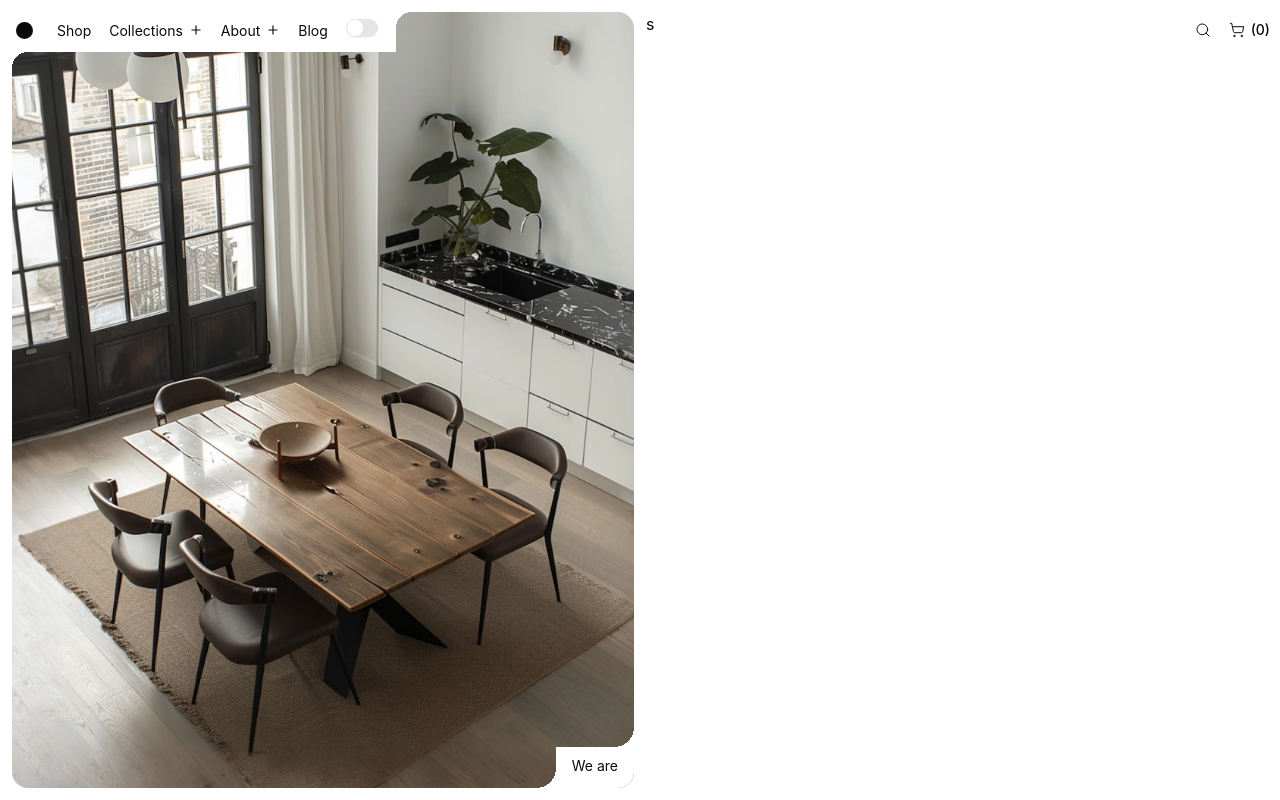
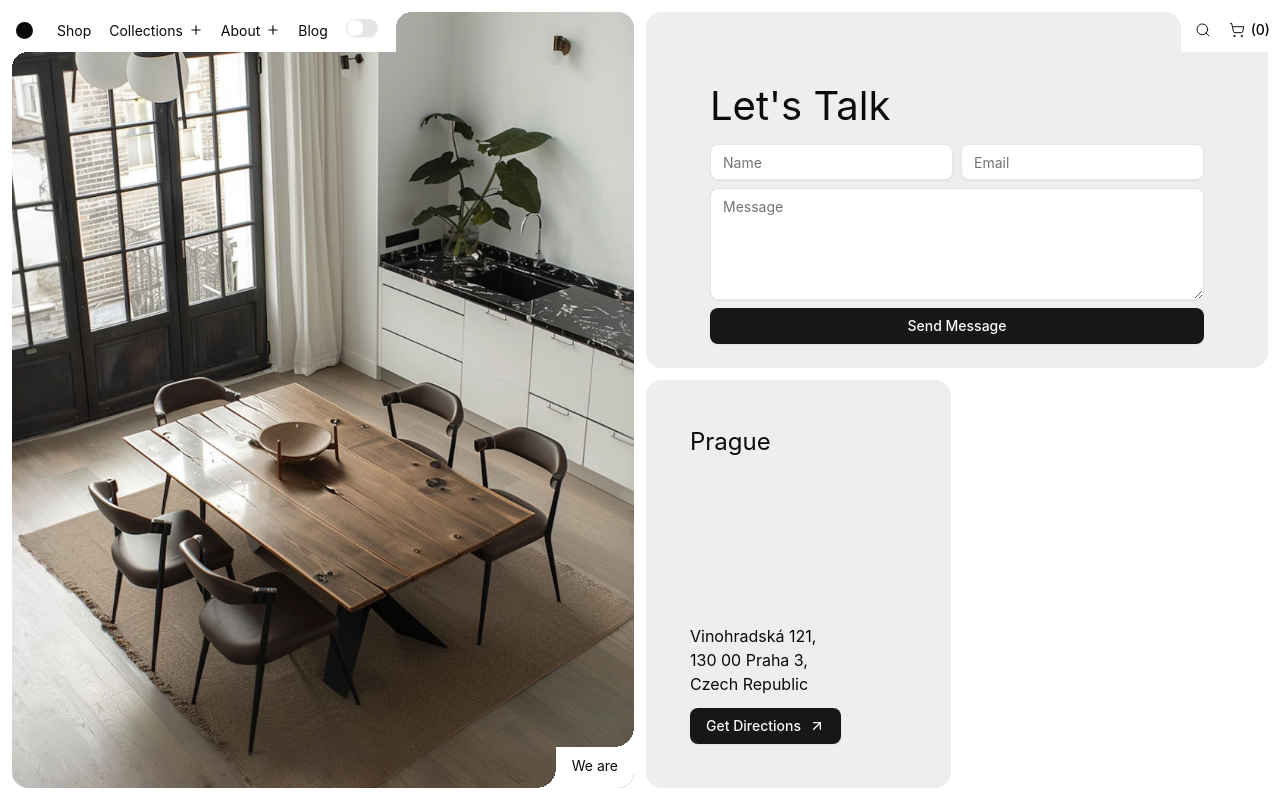
Before and after one commit to ramo4040/ecommerce-api, a Next.js app in the folder apps/web/: page /contact in a window 1280 px wide. Shown: the top 800 px of the page. Built offline with nearby package versions, Linux system fonts and the light colour scheme.

Commit message:
feat: contact page

```diff
--- a/apps/web/src/app/(about)/contact/page.tsx
+++ b/apps/web/src/app/(about)/contact/page.tsx
@@ -1,7 +1,51 @@
+import { Input } from "@/components/ui/input";
 import "./style.css";
+import { ArrowUpRight } from "lucide-react";
+import Link from "next/link";
+import {
+	ItemFlipAnimation,
+	ItemFlipWrapper,
+} from "@/components/item-flip-animation";
+import { Button } from "@/components/ui/button";
+import { Textarea } from "@/components/ui/textarea";
 
 const Page = () => {
-	return <p>s</p>;
+	return (
+		<div id="contact-details">
+			<form>
+				<h1>Let's Talk</h1>
+
+				<div className="inputs-group">
+					<Input placeholder="Name" name="name" />
+					<Input placeholder="Email" name="email" />
+				</div>
+
+				<Textarea placeholder="Message" name="message" />
+
+				<Button type="submit">Send Message</Button>
+			</form>
+			<section className="location-cards">
+				<div>
+					<h1>Prague</h1>
+					<p>
+						Vinohradská 121, <br /> 130 00 Praha 3, <br /> Czech Republic
+					</p>
+					<Link
+						href="https://google.com"
+						target="_blank"
+						rel="noopener noreferrer"
+					>
+						<ItemFlipWrapper className="button-wrapper">
+							<Button type="button">
+								Get Directions
+								<ItemFlipAnimation text={<ArrowUpRight />} />
+							</Button>
+						</ItemFlipWrapper>
+					</Link>
+				</div>
+			</section>
+		</div>
+	);
 };
 
 export default Page;
--- a/apps/web/src/app/(about)/contact/style.css
+++ b/apps/web/src/app/(about)/contact/style.css
@@ -0,0 +1,70 @@
+#contact-details {
+  display: flex;
+  flex-direction: column;
+  gap: var(--spacing-12);
+  height: calc(100% - var(--spacing-24));
+
+  > * {
+    border-radius: var(--radius-lg);
+  }
+
+  > form {
+    display: grid;
+    gap: var(--spacing-8);
+    padding: var(--spacing-64);
+    padding-bottom: var(--spacing-24);
+    height: fit-content;
+    background: var(--color-card-bg);
+
+    h1 {
+      font-size: var(--spacing-40);
+    }
+
+    input,
+    textarea {
+      background: var(--background);
+    }
+
+    textarea {
+      height: 7rem;
+    }
+
+    .inputs-group {
+      display: flex;
+      gap: var(--spacing-8);
+    }
+  }
+
+  .location-cards {
+    flex: 1;
+    display: grid;
+    gap: var(--spacing-12);
+    grid-template-columns: repeat(2, minmax(220px, 1fr));
+
+    > * {
+      background: var(--color-card-bg);
+      padding: var(--spacing-44);
+      display: flex;
+      flex-direction: column;
+      gap: var(--spacing-12);
+      border-radius: var(--radius-lg);
+    }
+
+    h1 {
+      font-size: var(--spacing-24);
+    }
+
+    p {
+      margin-top: auto;
+    }
+
+    .button-wrapper {
+      button {
+        cursor: pointer;
+      }
+
+      height: fit-content;
+      width: fit-content;
+    }
+  }
+}
--- a/apps/web/src/app/(about)/style.css
+++ b/apps/web/src/app/(about)/style.css
@@ -8,7 +8,8 @@
 
     .content {
       flex: 50%;
-			min-height: 100vh;
+      height: 100vh;
+      min-height: fit-content;
     }
 
     .image {
@@ -26,5 +27,15 @@
         overflow: hidden;
       }
     }
+
+    @media (width < 1024px) {
+      flex-direction: column;
+
+      .image {
+        position: relative;
+        top: 0;
+        min-height: 100vh;
       }
     }
+  }
+}
--- a/apps/web/src/components/item-flip-animation/index.tsx
+++ b/apps/web/src/components/item-flip-animation/index.tsx
@@ -28,7 +28,6 @@ export const ItemFlipAnimation: FC<FlipAnimationProps> = ({
 
 export const ItemFlipWrapper: FC<FlipWrapperProps> = ({
 	children,
-	className,
 	hasIcon = false,
 	...props
 }) => {
--- /dev/null
+++ b/apps/web/src/components/ui/textarea.tsx
@@ -0,0 +1,18 @@
+import type * as React from "react";
+
+import { cn } from "@/lib/utils";
+
+function Textarea({ className, ...props }: React.ComponentProps<"textarea">) {
+	return (
+		<textarea
+			data-slot="textarea"
+			className={cn(
+				"field-sizing-content flex min-h-16 w-full rounded-md border border-input bg-transparent px-3 py-2 text-base shadow-xs outline-none transition-[color,box-shadow] placeholder:text-muted-foreground focus-visible:border-ring focus-visible:ring-[3px] focus-visible:ring-ring/50 disabled:cursor-not-allowed disabled:opacity-50 aria-invalid:border-destructive aria-invalid:ring-destructive/20 md:text-sm dark:bg-input/30 dark:aria-invalid:ring-destructive/40",
+				className,
+			)}
+			{...props}
+		/>
+	);
+}
+
+export { Textarea };
--- a/apps/web/src/index.css
+++ b/apps/web/src/index.css
@@ -5,9 +5,8 @@
 @custom-variant dark (&:where(.dark, .dark *));
 
 @theme {
-	--font-sans:
-		"Inter", "Geist", ui-sans-serif, system-ui, sans-serif, "Apple Color Emoji",
-		"Segoe UI Emoji", "Segoe UI Symbol", "Noto Color Emoji";
+  --font-sans: "Inter", "Geist", ui-sans-serif, system-ui, sans-serif,
+    "Apple Color Emoji", "Segoe UI Emoji", "Segoe UI Symbol", "Noto Color Emoji";
 }
 
 html,
@@ -58,6 +57,7 @@ body {
   --color-card-bg: #eeeeee; /* neutral gray */
   --color-card-bg-hover: #f4f4f4; /* slightly darker gray */
   --input-bg-color: #181b1c;
+  --input-inverse-bg-color: #eeeeee;
 }
 
 .dark {
@@ -96,6 +96,7 @@ body {
   --color-card-bg: #181b1c; /* card background */
   --color-card-bg-hover: #202324; /* hover background */
   --input-bg-color: #eeeeee;
+  --input-inverse-bg-color: #181b1c;
 }
 
 @theme inline {
```
Lines whose indentation alone changed are shown as unchanged.
